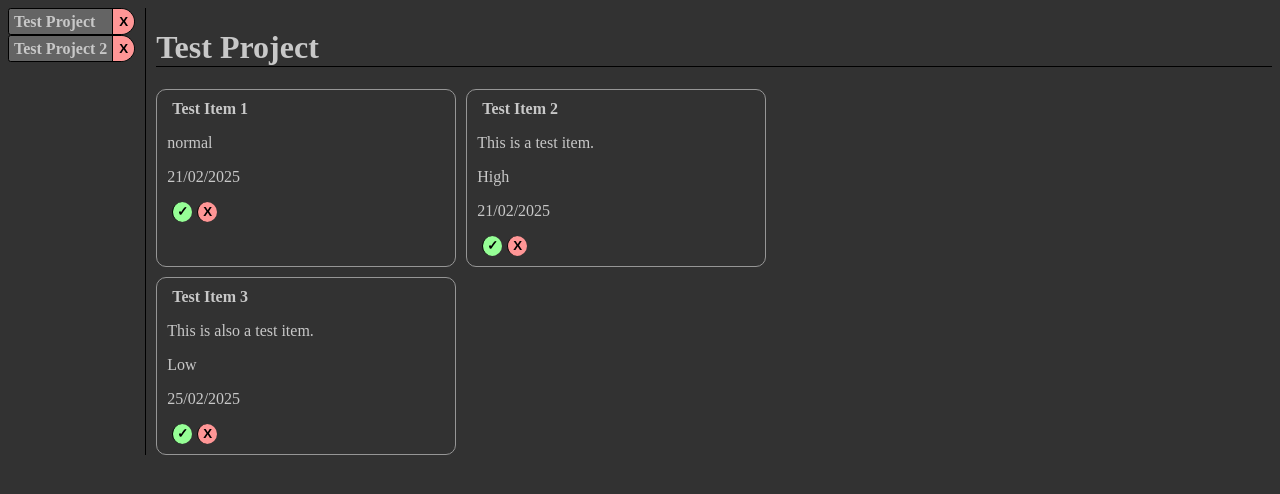
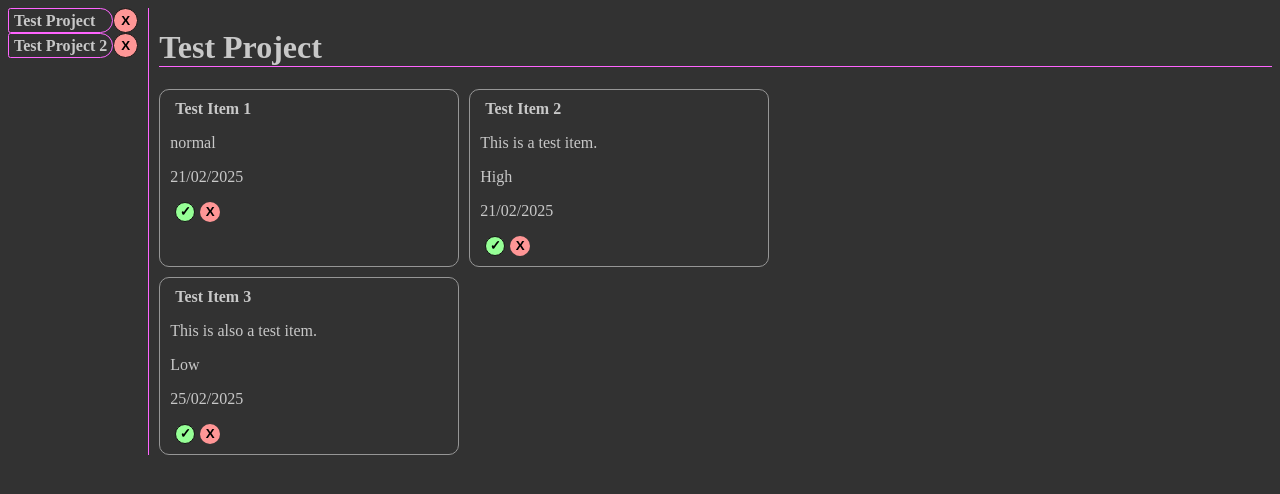
Before and after one commit to mitchnode/list-template, a website built with webpack: page src/template.html in a window 1280 px wide. Both pictures are taken after a click on the element "Test Project". Built offline with nearby package versions, Linux system fonts and the light colour scheme.

Commit message:
Changed Primary colour to show a nicer border.

```diff
--- a/src/styles.css
+++ b/src/styles.css
@@ -5,7 +5,9 @@
     --accent-color-2-dark: rgb(50, 255, 50);
     --accent-color-3: rgb(255, 255, 150);
     --accent-color-3-dark: rgb(255, 255, 100);
-    --primary-color-1: rgb(0, 0, 0);
+    --accent-color-4: rgb(255, 100, 255);
+    --primary-color-1: rgb(255, 100, 255);
+    --secondary-color-1: rgb(20,20,20);
     --primary-text-color: rgb(200, 200, 200);
     --alternate-text-color: rgb(20,20,20);
     --background-color-1: rgb(50,50,50);
@@ -42,20 +44,23 @@ body{
 .project {
     display: flex;
     height: 25px;
-    border: 1px var(--primary-color-1) solid;
-    border-radius: 5px 25px 25px 5px;
-    background-color: var(--background-color-2);
+
+
 }
 
 .projectbox {
     flex-grow: 1;
     display: flex;
     flex-direction: column;
+    border: 1px var(--primary-color-1) solid;
+    box-shadow: 10px var(--primary-color-1);
+    border-radius: 5px 25px 25px 5px;
+    background-color: var(--background-color-1);
 }
 
-.project:hover {
+.projectbox:hover {
     background-color: var(--background-color-3);
-    color: var(--alternate-text-color);
+    color: var(--secondary-color-1);
 }
 
 .name {
@@ -68,9 +73,10 @@ body{
 }
 
 .delete {
-    border-radius: 0 25px 25px 0;
-    border: 0;
-    border-left: 1px var(--primary-color-1) solid;
+    border-radius:25px;
+    width: 25px;
+    height: 25px;
+    border: 1px var(--secondary-color-1) solid;
     background-color: var(--accent-color-1);
     font-weight: bold;
 }
@@ -112,8 +118,7 @@ body{
     height: 20px;
     border-radius: 20px;
     padding: 0;
-    border: 1 var(--background-color-3);
-    border-left: 1px var(--primary-color-1) solid;
+    border: 1px var(--secondary-color-1) solid;
     background-color: var(--accent-color-2);
     font-weight: bold;
 }
@@ -127,7 +132,7 @@ body{
     border-radius: 20px;
     padding: 0;
     border: 1 var(--background-color-3);
-    border-left: 1px var(--primary-color-1) solid;
+    border: 1px var(--seconday-color-1) solid;
     background-color: var(--accent-color-1);
     font-weight: bold;
 }
```
